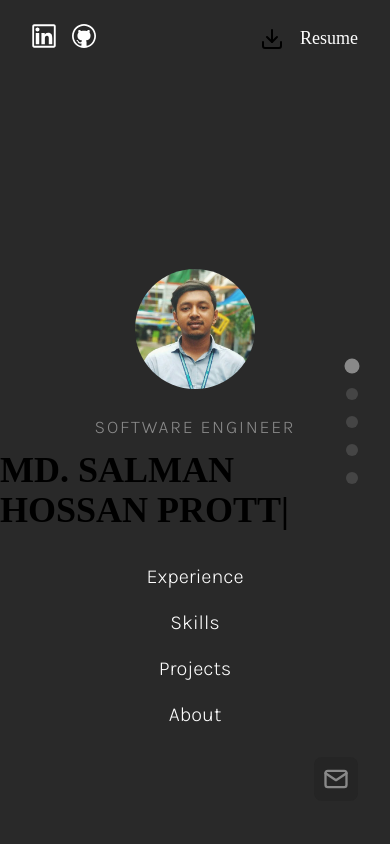
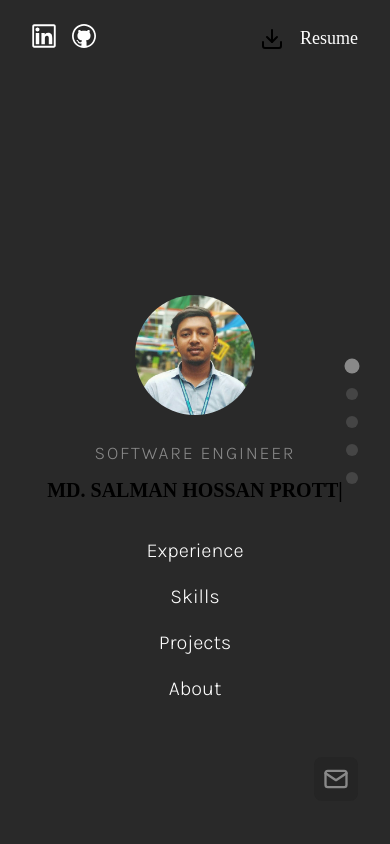
Before and after one commit to salmanprottoy/next-portfolio, a Next.js app: page / in a window 390 px wide. Shown: the top 844 px of the page. Built offline with nearby package versions, Linux system fonts and the light colour scheme.

Commit message:
# Fix - fix text size for mobile

```diff
--- a/components/molecules/TypingEffect.tsx
+++ b/components/molecules/TypingEffect.tsx
@@ -13,7 +13,7 @@ const TypingEffect = ({
   cursor = true,
 }: TypingEffectProps) => {
   return (
-    <div className="flex justify-center items-center text-4xl font-bold">
+    <div className="flex justify-center items-center text-xl md:text-4xl font-bold">
       <TypeAnimation
         sequence={[...text.flatMap((t) => [t, 1000])]}
         speed={speed as any}
```
